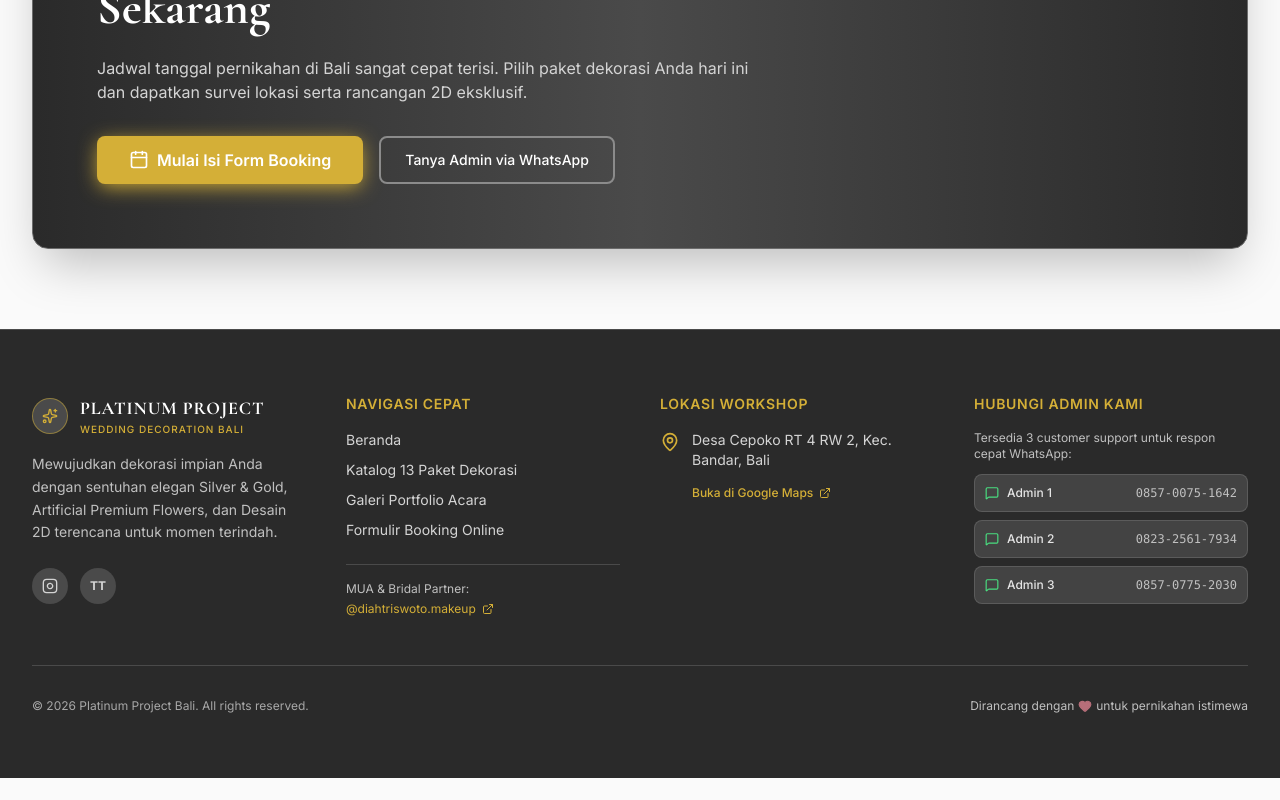
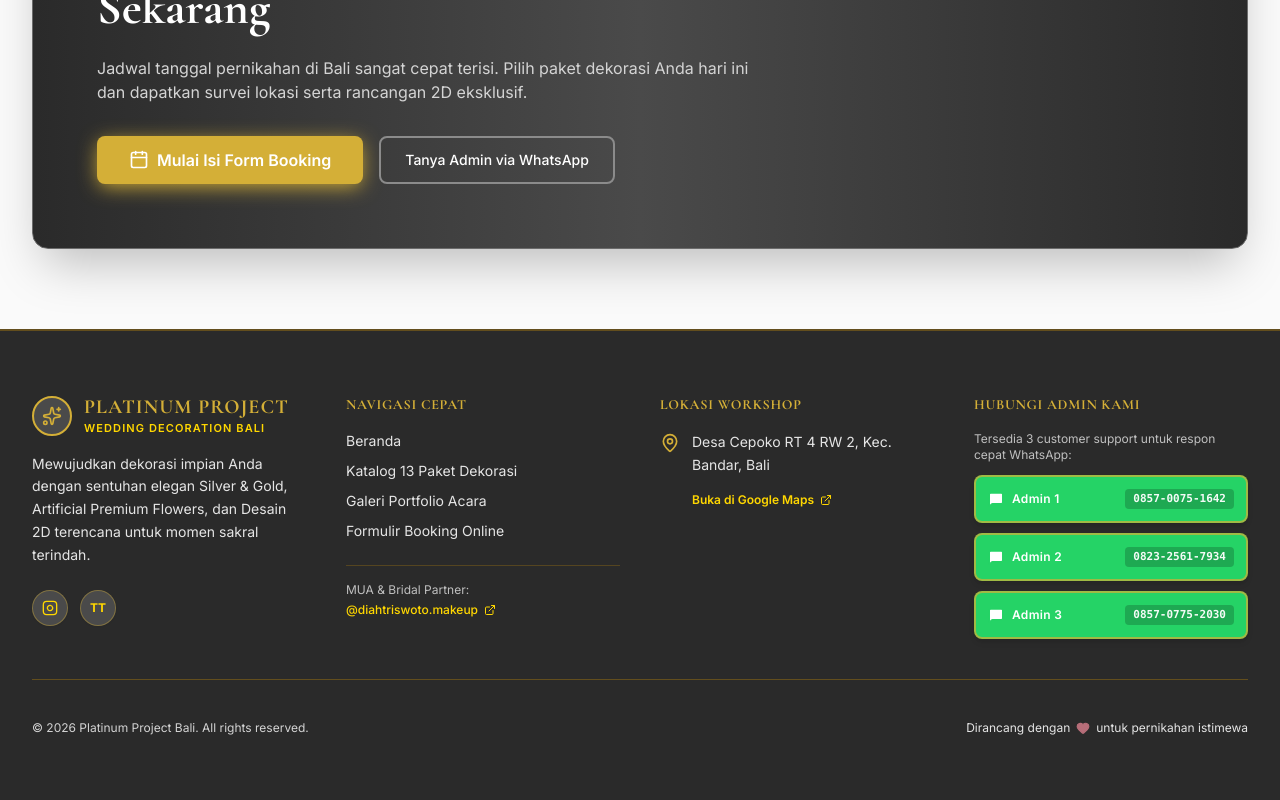
Before and after one commit to iannnub/platinumproject-frontend, a Next.js app: page / in a window 1280 px wide. Shown: the part 3090-3890 px from the top of the page. Before the commit the page ends 3868 px from the top, so only its background shows below. Built offline with nearby package versions, Linux system fonts and the light colour scheme; no server answers; a web font is replaced by a local one.

Commit message:
style(footer): apply luxury dark silver background, gold headings, high contrast text and gold-bordered whatsapp buttons

```diff
--- a/src/components/layout/Footer.tsx
+++ b/src/components/layout/Footer.tsx
@@ -2,7 +2,7 @@
 
 import Link from 'next/link';
 import { usePathname } from 'next/navigation';
-import { MapPin, Phone, MessageSquare, Heart, ExternalLink, Sparkles } from 'lucide-react';
+import { MapPin, MessageSquare, Heart, ExternalLink, Sparkles } from 'lucide-react';
 import { ADMIN_WHATSAPP, COMPANY_INFO } from '@/lib/constants';
 
 export default function Footer() {
@@ -11,47 +11,50 @@ export default function Footer() {
   if (pathname?.startsWith('/admin')) {
     return null;
   }
+
   return (
-    <footer className="bg-silver-900 text-white border-t border-silver-800">
+    <footer className="bg-silver-900 text-silver-200 border-t-2 border-gold-dark/40 transition-colors">
       <div className="max-w-7xl mx-auto px-4 sm:px-6 lg:px-8 py-16">
         <div className="grid grid-cols-1 md:grid-cols-2 lg:grid-cols-4 gap-10">
           {/* Brand & Vision */}
           <div className="space-y-4">
             <div className="flex items-center gap-3">
-              <div className="w-9 h-9 rounded-full border border-gold/50 flex items-center justify-center bg-silver-800">
-                <Sparkles className="w-4 h-4 text-gold" />
+              <div className="w-10 h-10 rounded-full border-2 border-gold flex items-center justify-center bg-silver-800 shadow-gold/20">
+                <Sparkles className="w-5 h-5 text-gold" />
               </div>
               <div>
-                <span className="font-heading text-lg font-bold tracking-wider text-white block">
+                <span className="font-heading text-xl font-bold tracking-wider text-gold block leading-tight">
                   PLATINUM PROJECT
                 </span>
-                <span className="font-sans text-[10px] tracking-widest text-gold font-medium uppercase block">
-                  Wedding Decoration Bali
+                <span className="font-sans text-[11px] tracking-widest text-gold-light font-semibold uppercase block">
+                  WEDDING DECORATION BALI
                 </span>
               </div>
             </div>
-            <p className="text-silver-400 text-sm leading-relaxed">
-              Mewujudkan dekorasi impian Anda dengan sentuhan elegan Silver & Gold, Artificial Premium Flowers, dan Desain 2D terencana untuk momen terindah.
+
+            <p className="text-silver-200 text-sm leading-relaxed">
+              Mewujudkan dekorasi impian Anda dengan sentuhan elegan Silver & Gold, Artificial Premium Flowers, dan Desain 2D terencana untuk momen sakral terindah.
             </p>
+
             <div className="pt-2 flex items-center gap-3">
               <a
                 href={COMPANY_INFO.instagram}
                 target="_blank"
                 rel="noopener noreferrer"
-                className="w-9 h-9 rounded-full bg-silver-800 hover:bg-gold/20 hover:text-gold flex items-center justify-center text-silver-300 transition-colors"
+                className="w-9 h-9 rounded-full bg-silver-800 border border-gold/40 hover:border-gold hover:bg-gold/20 text-gold-light hover:text-gold flex items-center justify-center transition-all shadow-sm"
                 title="Instagram @platinumproject.deco"
               >
                 <svg className="w-4 h-4" fill="none" stroke="currentColor" viewBox="0 0 24 24" strokeWidth="2">
-                  <rect width="20" height="20" x="2" y="2" rx="5" ry="5"/>
-                  <path d="M16 11.37A4 4 0 1 1 12.63 8 4 4 0 0 1 16 11.37z"/>
-                  <line x1="17.5" x2="17.51" y1="6.5" y2="6.5"/>
+                  <rect width="20" height="20" x="2" y="2" rx="5" ry="5" />
+                  <path d="M16 11.37A4 4 0 1 1 12.63 8 4 4 0 0 1 16 11.37z" />
+                  <line x1="17.5" x2="17.51" y1="6.5" y2="6.5" />
                 </svg>
               </a>
               <a
                 href={COMPANY_INFO.tiktok}
                 target="_blank"
                 rel="noopener noreferrer"
-                className="w-9 h-9 rounded-full bg-silver-800 hover:bg-gold/20 hover:text-gold flex items-center justify-center text-silver-300 transition-colors text-xs font-bold"
+                className="w-9 h-9 rounded-full bg-silver-800 border border-gold/40 hover:border-gold hover:bg-gold/20 text-gold-light hover:text-gold flex items-center justify-center transition-all text-xs font-bold shadow-sm"
                 title="TikTok @platinumproject.deco"
               >
                 TT
@@ -61,39 +64,39 @@ export default function Footer() {
 
           {/* Quick Navigation */}
           <div>
-            <h3 className="text-sm font-semibold tracking-wider text-gold uppercase mb-4">
-              Navigasi Cepat
+            <h3 className="text-sm font-heading font-bold tracking-wider text-gold uppercase mb-4">
+              NAVIGASI CEPAT
             </h3>
-            <ul className="space-y-2.5 text-sm text-silver-300">
+            <ul className="space-y-2.5 text-sm text-silver-200">
               <li>
-                <Link href="/" className="hover:text-gold transition-colors">
+                <Link href="/" className="hover:text-gold-light transition-colors">
                   Beranda
                 </Link>
               </li>
               <li>
-                <Link href="/paket" className="hover:text-gold transition-colors">
+                <Link href="/paket" className="hover:text-gold-light transition-colors">
                   Katalog 13 Paket Dekorasi
                 </Link>
               </li>
               <li>
-                <Link href="/portfolio" className="hover:text-gold transition-colors">
+                <Link href="/portfolio" className="hover:text-gold-light transition-colors">
                   Galeri Portfolio Acara
                 </Link>
               </li>
               <li>
-                <Link href="/booking" className="hover:text-gold transition-colors">
+                <Link href="/booking" className="hover:text-gold-light transition-colors">
                   Formulir Booking Online
                 </Link>
               </li>
             </ul>
 
-            <div className="mt-6 pt-4 border-t border-silver-800">
+            <div className="mt-6 pt-4 border-t border-gold-dark/30">
               <span className="text-xs text-silver-400 block mb-1">MUA & Bridal Partner:</span>
               <a
                 href={COMPANY_INFO.muaPartner}
                 target="_blank"
                 rel="noopener noreferrer"
-                className="text-xs text-gold hover:underline flex items-center gap-1.5"
+                className="text-xs text-gold-light hover:text-gold hover:underline flex items-center gap-1.5 font-medium"
               >
                 <span>@diahtriswoto.makeup</span>
                 <ExternalLink className="w-3 h-3" />
@@ -103,20 +106,20 @@ export default function Footer() {
 
           {/* Location & Workshop */}
           <div>
-            <h3 className="text-sm font-semibold tracking-wider text-gold uppercase mb-4">
-              Lokasi Workshop
+            <h3 className="text-sm font-heading font-bold tracking-wider text-gold uppercase mb-4">
+              LOKASI WORKSHOP
             </h3>
-            <ul className="space-y-3 text-sm text-silver-300">
+            <ul className="space-y-3 text-sm text-silver-200">
               <li className="flex items-start gap-3">
                 <MapPin className="w-5 h-5 text-gold shrink-0 mt-0.5" />
-                <span>{COMPANY_INFO.address}</span>
+                <span className="leading-relaxed">{COMPANY_INFO.address}</span>
               </li>
               <li>
                 <a
                   href={COMPANY_INFO.mapsUrl}
                   target="_blank"
                   rel="noopener noreferrer"
-                  className="inline-flex items-center gap-1.5 text-xs text-gold hover:underline font-medium ml-8"
+                  className="inline-flex items-center gap-1.5 text-xs text-gold-light hover:text-gold hover:underline font-semibold ml-8"
                 >
                   <span>Buka di Google Maps</span>
                   <ExternalLink className="w-3 h-3" />
@@ -127,28 +130,28 @@ export default function Footer() {
 
           {/* 3 WhatsApp Admin Contacts */}
           <div>
-            <h3 className="text-sm font-semibold tracking-wider text-gold uppercase mb-4">
-              Hubungi Admin Kami
+            <h3 className="text-sm font-heading font-bold tracking-wider text-gold uppercase mb-4">
+              HUBUNGI ADMIN KAMI
             </h3>
             <p className="text-xs text-silver-400 mb-3">
               Tersedia 3 customer support untuk respon cepat WhatsApp:
             </p>
-            <div className="space-y-2">
+            <div className="space-y-2.5">
               {ADMIN_WHATSAPP.map((admin) => (
                 <a
                   key={admin.id}
                   href={`https://wa.me/${admin.phone}`}
                   target="_blank"
                   rel="noopener noreferrer"
-                  className="flex items-center justify-between p-2.5 rounded-lg bg-silver-800/80 hover:bg-silver-800 border border-silver-700/60 hover:border-gold/50 transition-all text-xs group"
+                  className="flex items-center justify-between p-3 rounded-lg bg-[#25D366] hover:bg-[#20bd5a] text-white border-2 border-gold/70 hover:border-gold-light shadow-md transition-all text-xs font-semibold group"
                 >
                   <div className="flex items-center gap-2">
-                    <MessageSquare className="w-3.5 h-3.5 text-green-400" />
-                    <span className="text-silver-200 font-medium group-hover:text-white">
+                    <MessageSquare className="w-4 h-4 fill-white text-[#25D366]" />
+                    <span className="tracking-wide">
                       {admin.name}
                     </span>
                   </div>
-                  <span className="text-silver-400 font-mono group-hover:text-gold transition-colors">
+                  <span className="font-mono text-white/95 text-[11px] bg-black/20 px-2 py-0.5 rounded">
                     {admin.label}
                   </span>
                 </a>
@@ -157,10 +160,13 @@ export default function Footer() {
           </div>
         </div>
 
+        {/* Divider */}
+        <hr className="border-gold-dark/40 my-10" />
+
         {/* Bottom Bar */}
-        <div className="mt-12 pt-8 border-t border-silver-800 flex flex-col sm:flex-row items-center justify-between gap-4 text-xs text-silver-500">
+        <div className="flex flex-col sm:flex-row items-center justify-between gap-4 text-xs text-silver-300">
           <p>© 2026 Platinum Project Bali. All rights reserved.</p>
-          <div className="flex items-center gap-1 text-silver-400">
+          <div className="flex items-center gap-1.5 text-silver-200">
             <span>Dirancang dengan</span>
             <Heart className="w-3.5 h-3.5 text-rosegold fill-rosegold inline" />
             <span>untuk pernikahan istimewa</span>
```
